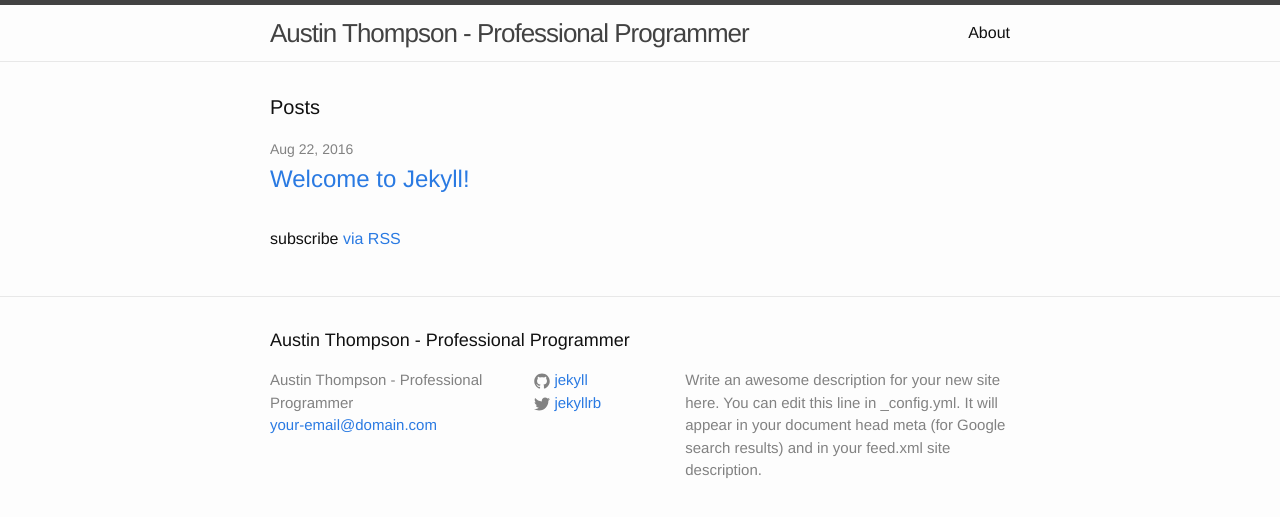
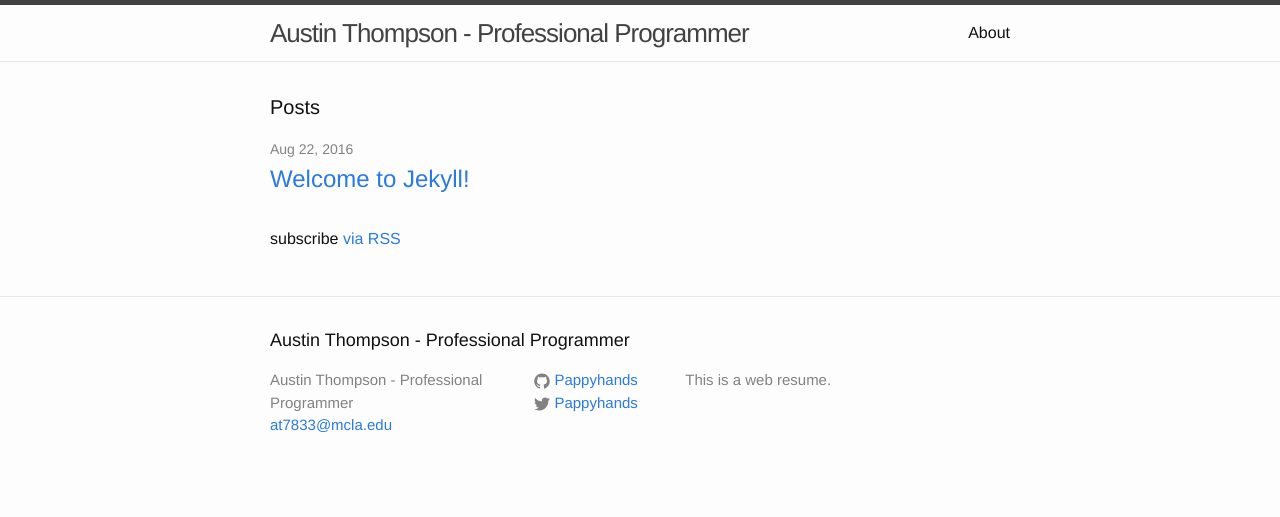
Before and after one commit to Pappyhands/pappyhands.github.io, a Jekyll site: the page built from index.html, in a window 1280 px wide. Shown: the top 517 px of the page. Built offline with Jekyll 4.4.1, drawn with Linux system fonts in a browser that asks for light colours.

Commit message:
Update _config.yml

```diff
--- a/_config.yml
+++ b/_config.yml
@@ -7,15 +7,13 @@
 
 # Site settings
 title: Austin Thompson - Professional Programmer
-email: your-email@domain.com
+email: at7833@mcla.edu
 description: > # this means to ignore newlines until "baseurl:"
-  Write an awesome description for your new site here. You can edit this
-  line in _config.yml. It will appear in your document head meta (for
-  Google search results) and in your feed.xml site description.
+  This is a web resume.
 baseurl: "" # the subpath of your site, e.g. /blog
 url: "http://yourdomain.com" # the base hostname & protocol for your site
-twitter_username: jekyllrb
-github_username:  jekyll
+twitter_username: Pappyhands
+github_username:  Pappyhands
 
 # Build settings
 markdown: kramdown
```
